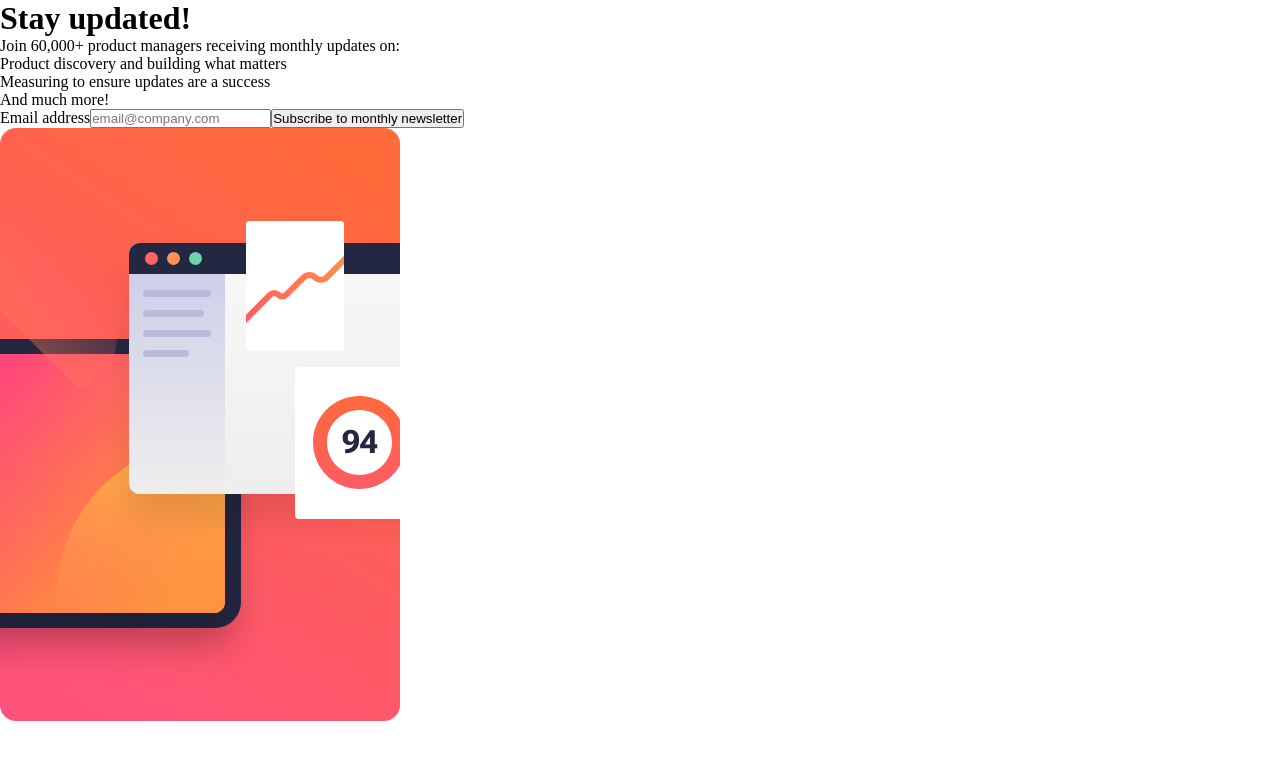
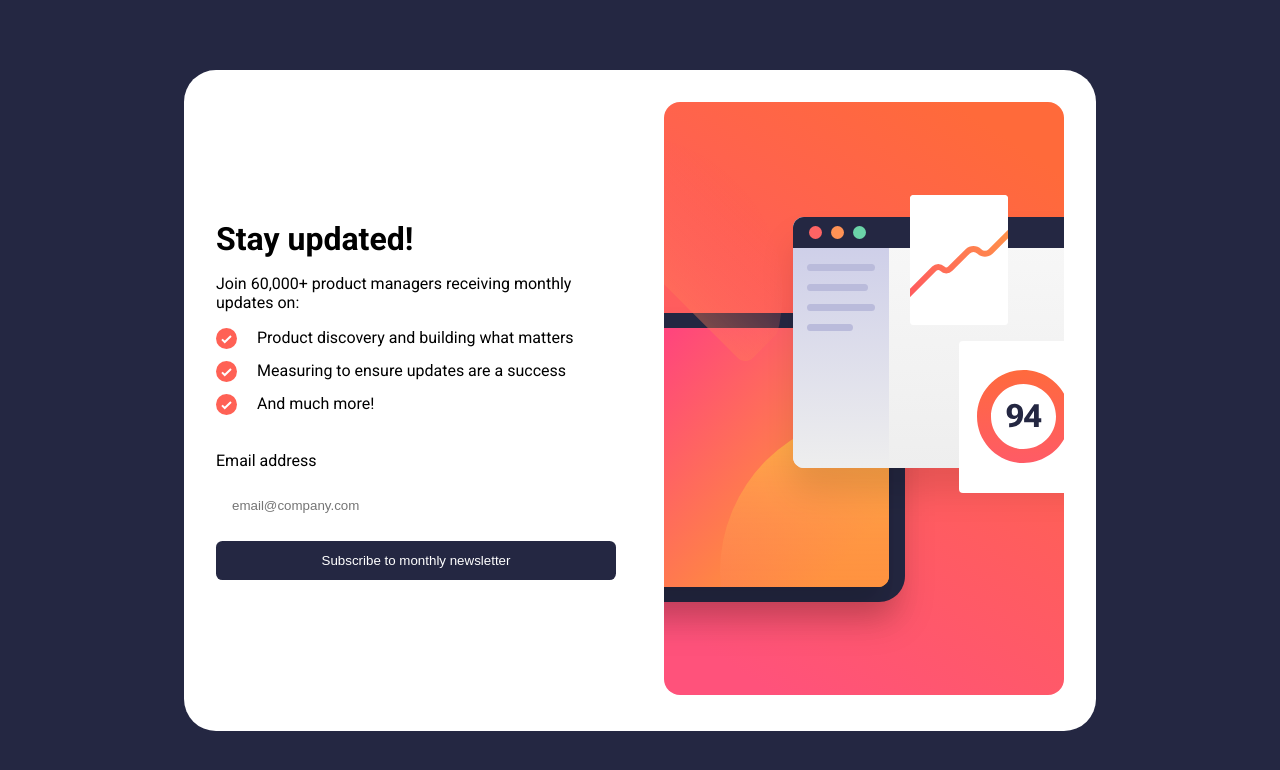
Before and after one commit to osaaroh/62_newsletter-signup-with-success, a React (Vite) app: page / in a window 1280 px wide. Shown: the top 770 px of the page. Built offline with nearby package versions, Linux system fonts and the light colour scheme.

Commit message:
add styling

```diff
--- a/src/App.css
+++ b/src/App.css
@@ -1,5 +1,106 @@
+@import url('https://fonts.googleapis.com/css2?family=Roboto:ital,wght@0,100;0,300;0,400;0,500;0,700;0,900;1,100;1,300;1,400;1,500;1,700;1,900&display=swap');
+
 *{
   margin: 0;
   padding: 0;
   box-sizing: border-box;
 }
+
+:root{
+  /* ## Colors */
+
+  /* ### Primary */
+
+  --tomato: hsl(4, 100%, 67%);
+
+  /* ### Neutral */
+
+  --dark-slate-grey: hsl(234, 29%, 20%);
+  --charcoal-grey: hsl(235, 18%, 26%);
+  --grey: hsl(231, 7%, 60%);
+  --White: hsl(0, 0%, 100%);
+
+  /* ## Typography */
+
+  /* ### Body Copy */
+  --font-roboto: "Roboto", sans-serif;
+  --font-size-paragraph: 16px;
+}
+
+body{
+  display: flex;
+  justify-content: center;
+  align-items: center;
+  min-height: 100vh;
+  background-color: var(--dark-slate-grey);
+  font-family: var(--font-roboto);
+  padding: 1rem;
+}
+
+.card{
+  background-color: var(--White);
+  padding: 2rem;
+  border-radius: 2rem;
+}
+
+.card__inner{
+  display: flex;
+  align-items: center;
+  gap: 3rem;
+}
+
+.card__inner .right img{
+  width: 100%;
+
+}
+.card__inner .left {
+  max-width: 400px;
+}
+.card__inner .left h1{
+  margin-bottom: 1rem;
+}
+
+.card__copy {
+  margin-bottom: 1rem;
+}
+.card__copy--list{
+  display: flex;
+  flex-direction: column;
+  gap: 0.5rem;
+}
+.card__copy--list p::before{
+  content: '';
+  background-image: url(./assets/images/icon-list.svg);
+  display: block;
+  background-repeat: no-repeat;
+  height: 25px;
+  width: 25px;
+}
+.card__copy--list p{
+  display: flex;
+  gap: 1rem;
+}
+
+.card__inner .left ul {
+  list-style: none;
+}
+
+.card__form{
+  display: flex;
+  flex-direction: column;
+  margin-top: 2rem;
+  gap: 1rem;
+}
+
+.card__form input[type="button"],
+.card__form input[type="text"]{
+  padding: 0.75rem 1rem;
+  border-radius: 0.4rem;
+  border: none;
+}
+
+.card__form input[type="button"]{
+  background: var(--dark-slate-grey);
+  color: var(--White);
+  cursor: pointer;
+}
--- a/src/App.tsx
+++ b/src/App.tsx
@@ -1,4 +1,4 @@
-import { useState } from 'react'
+import { useState } from 'react';
 import './App.css'
 import illustrationDesktop from './assets/images/illustration-sign-up-desktop.svg';
 import illustrationMobile from './assets/images/illustration-sign-up-mobile.svg';
@@ -7,17 +7,18 @@ function App() {
   const [count, setCount] = useState(0)
 
   return (
-    <>
+      <main className="card">
+        <div className="card__inner">
           <div className="left">
           <h1>Stay updated!</h1>
-      <p>Join 60,000+ product managers receiving monthly updates on:</p>
-      <ul>
-        <li>Product discovery and building what matters</li>
-        <li>Measuring to ensure updates are a success</li>
-        <li>And much more!</li>
+          <p className="card__copy">Join 60,000+ product managers receiving monthly updates on:</p>
+          <ul className="card__copy--list">
+            <li><p>Product discovery and building what matters</p></li>
+            <li><p>Measuring to ensure updates are a success</p></li>
+            <li><p>And much more!</p></li>
           </ul>
 
-      <form action="">
+          <form action="" className="card__form">
             <label htmlFor="email_field">Email address</label>
             <input type="text" id='email_field' placeholder='email@company.com'/>
             <input type="button" value="Subscribe to monthly newsletter" />
@@ -26,6 +27,8 @@ function App() {
           <div className="right">
             <img src={illustrationDesktop} alt="illustration" />
           </div>
+        </div>
+
      {/* Sign-up form start */}
 
 
@@ -40,7 +43,7 @@ Please open it and click the button inside to confirm your subscription.
 Dismiss message
 
 <!-- Success message end --> */}
-    </>
+</main>
   )
 }
 
```
Lines whose indentation alone changed are shown as unchanged.
